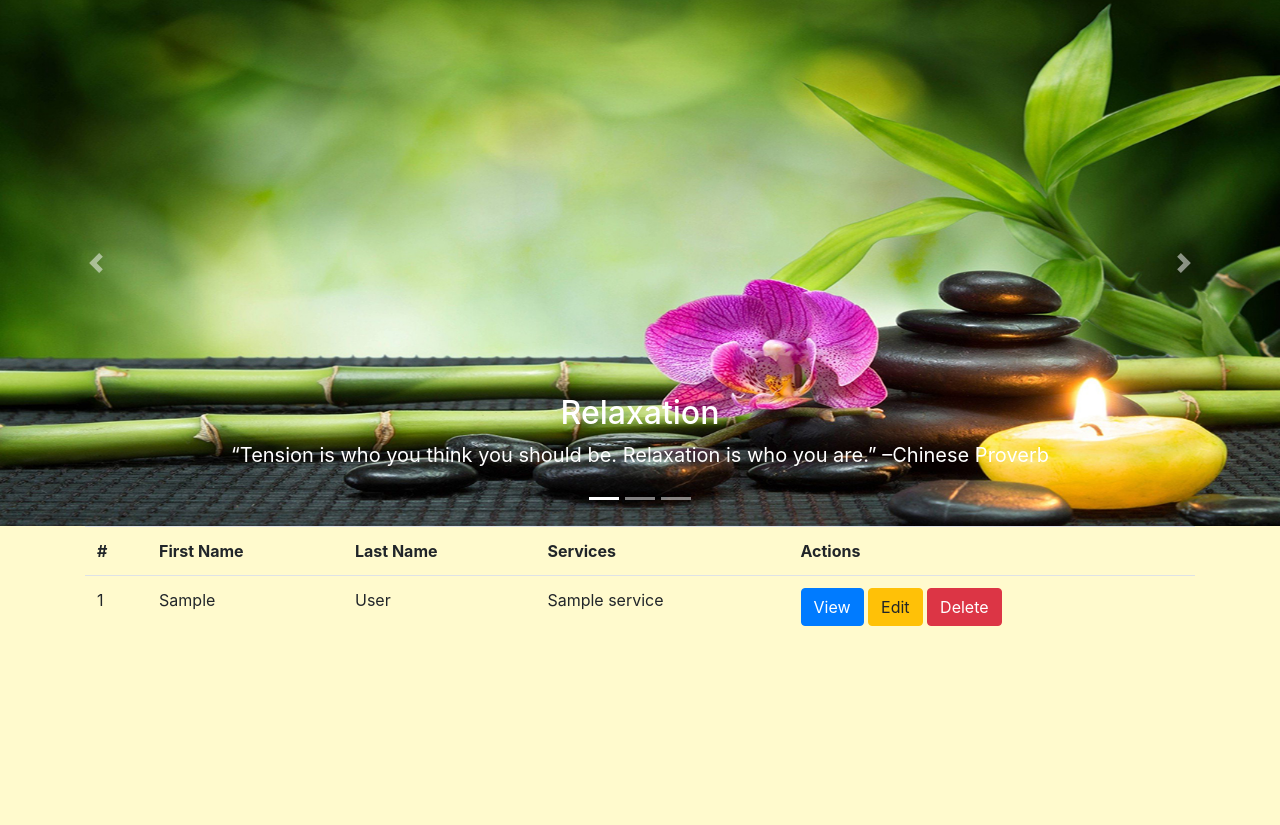
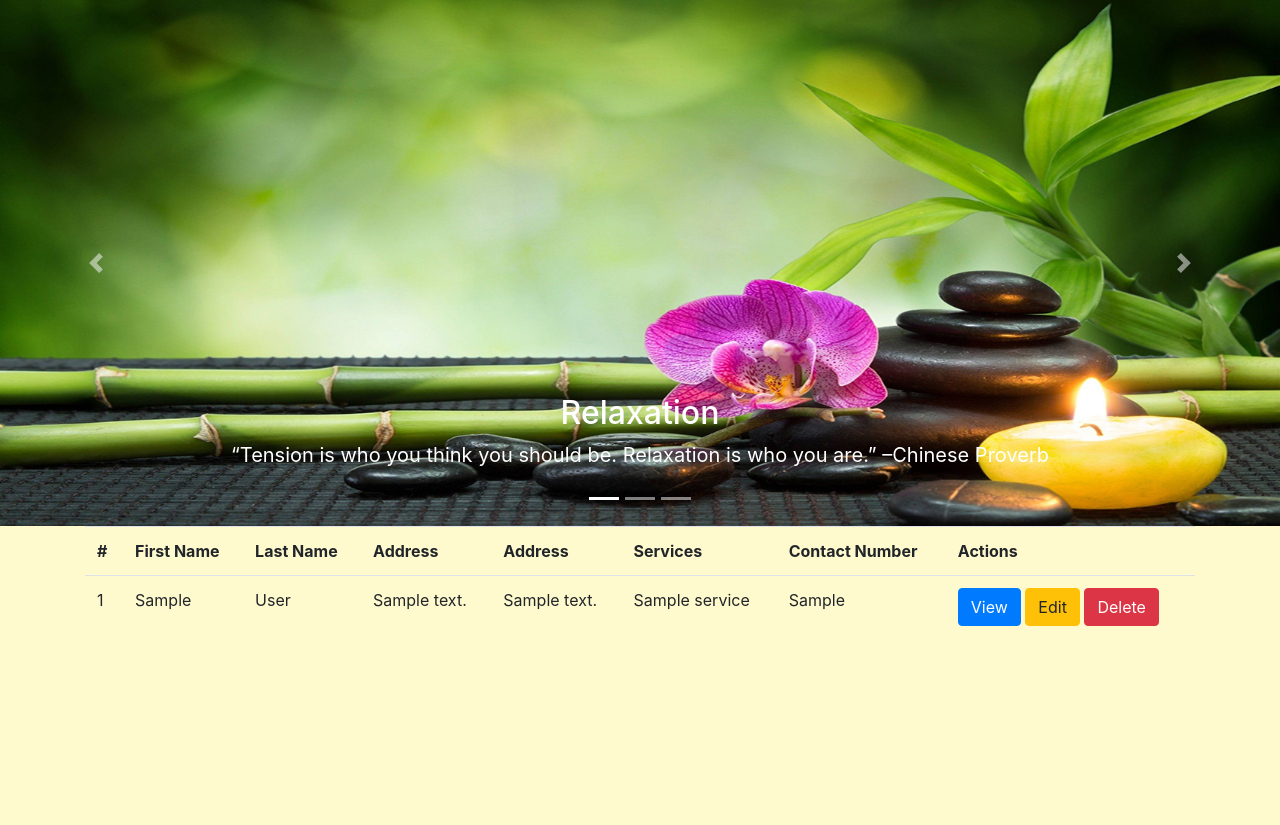
Before and after one commit to sandyp21/sanz, a PHP site: page /viewrecords.php in a window 1280 px wide. Shown: the part 57-882 px from the top of the page. Run offline with PHP 8.4, Linux system fonts and the light colour scheme; the visitor is signed in with stand-in values (Sample User, id 1); tables that the repository leaves empty or names only in its code hold one stand-in row (values such as "Sample post"); data that the repository does not hold is empty; some libraries are stand-ins or nearby versions.

Commit message:
update of records

```diff
--- a/viewrecords.php
+++ b/viewrecords.php
@@ -8,6 +8,8 @@
 
     //get all members
     $results = $crud->getMember();
+
+
 ?>
 
 
@@ -18,7 +20,10 @@
     <th>#</th>
     <th>First Name</th>
     <th>Last Name</th>
+    <th>Address</th>
+    <th>Address</th>
     <th>Services</th>
+    <th>Contact Number</th>
     <th>Actions</th>
 
     </tr>
@@ -28,7 +33,12 @@
       <td><?php echo $r['mem_id'] ?></td>
       <td><?php echo $r['firstname'] ?></td>
       <td><?php echo $r['lastname'] ?></td>
+      <td><?php echo $r['address1'] ?></td>
+      <td><?php echo $r['address2'] ?></td>
       <td><?php echo $r['name'] ?></td>
+      <td><?php echo $r['contactnum'] ?></td>
+
+
       <td>
         <a href="view.php?id=<?php echo $r['mem_id'] ?>" class="btn btn-primary">View</a>
         <a href="edit.php?id=<?php echo $r['mem_id'] ?>" class="btn btn-warning">Edit</a>
```
